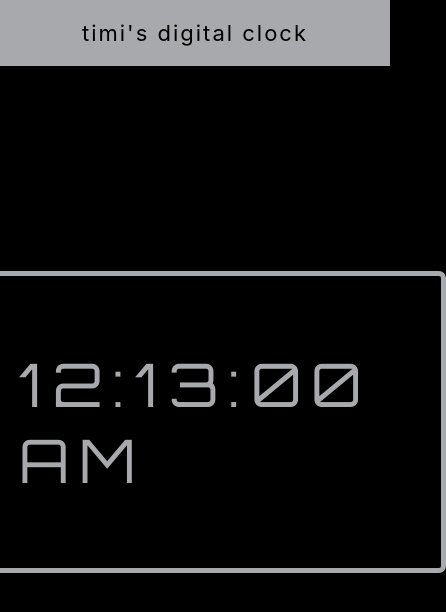
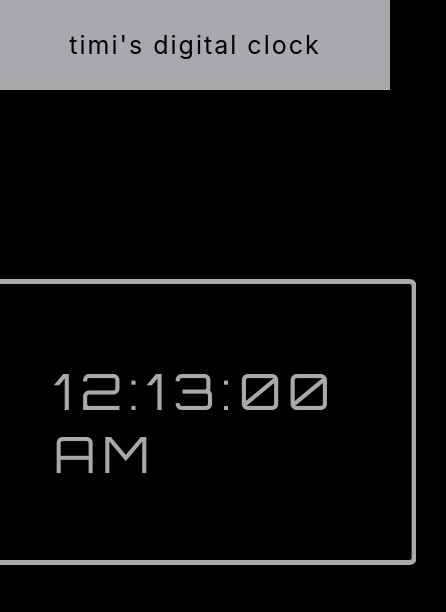
Before and after one commit to timiomotola/digital-clock, a plain HTML site: page index.html in a window 390 px wide. Shown: the whole page, 446 px wide, since content can reach past the window. Drawn offline with Linux system fonts and the light colour scheme.

Commit message:
updates the css file

```diff
--- a/styles.css
+++ b/styles.css
@@ -33,3 +33,18 @@ body{
     letter-spacing: 2px;
     background-color: #a8a9ad;
 }
+
+
+@media (max-width: 767px){
+
+    .timiNav{
+        padding: 30px;
+        font-size: 25px;
+    }
+
+    .clock{
+        padding: 75px;
+        font-size: 50px;
+        letter-spacing: 7px;
+    }
+}
```
